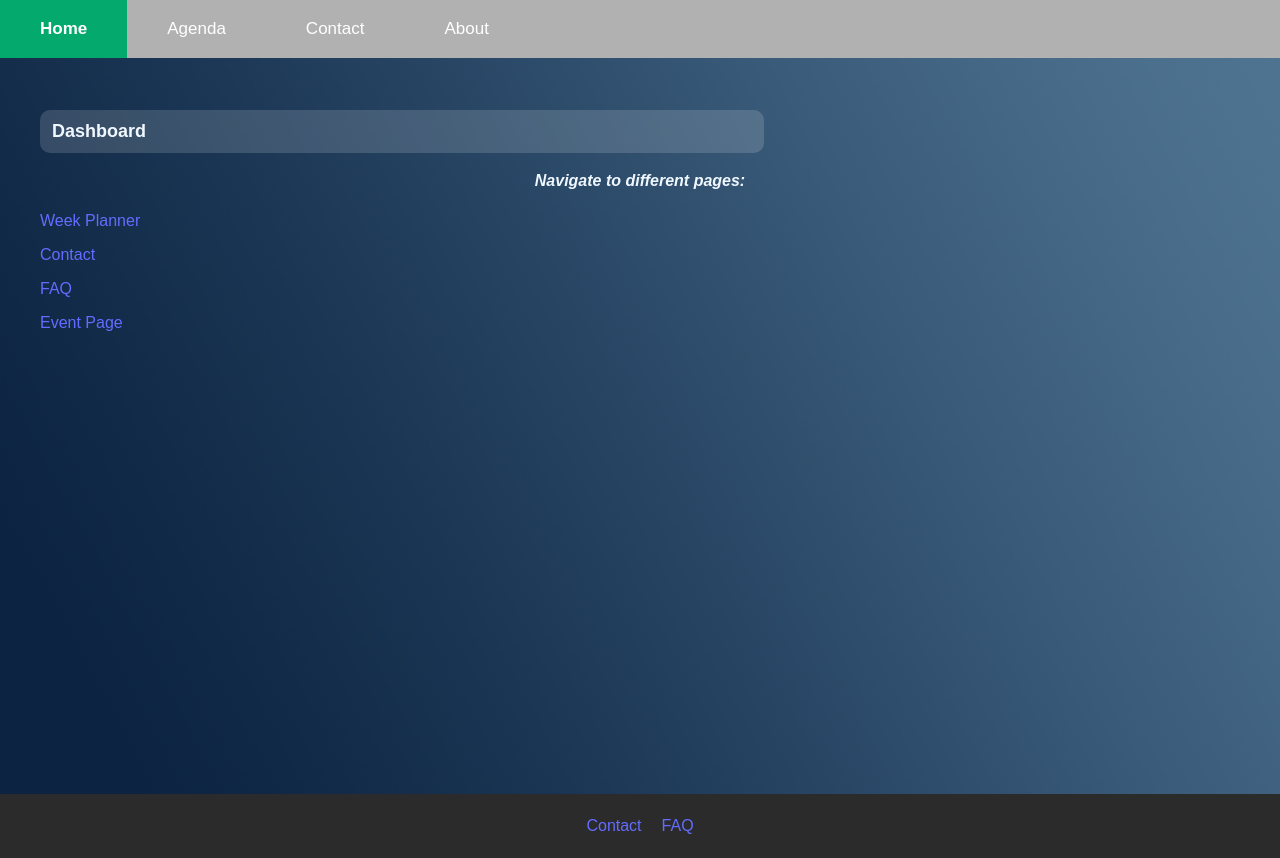
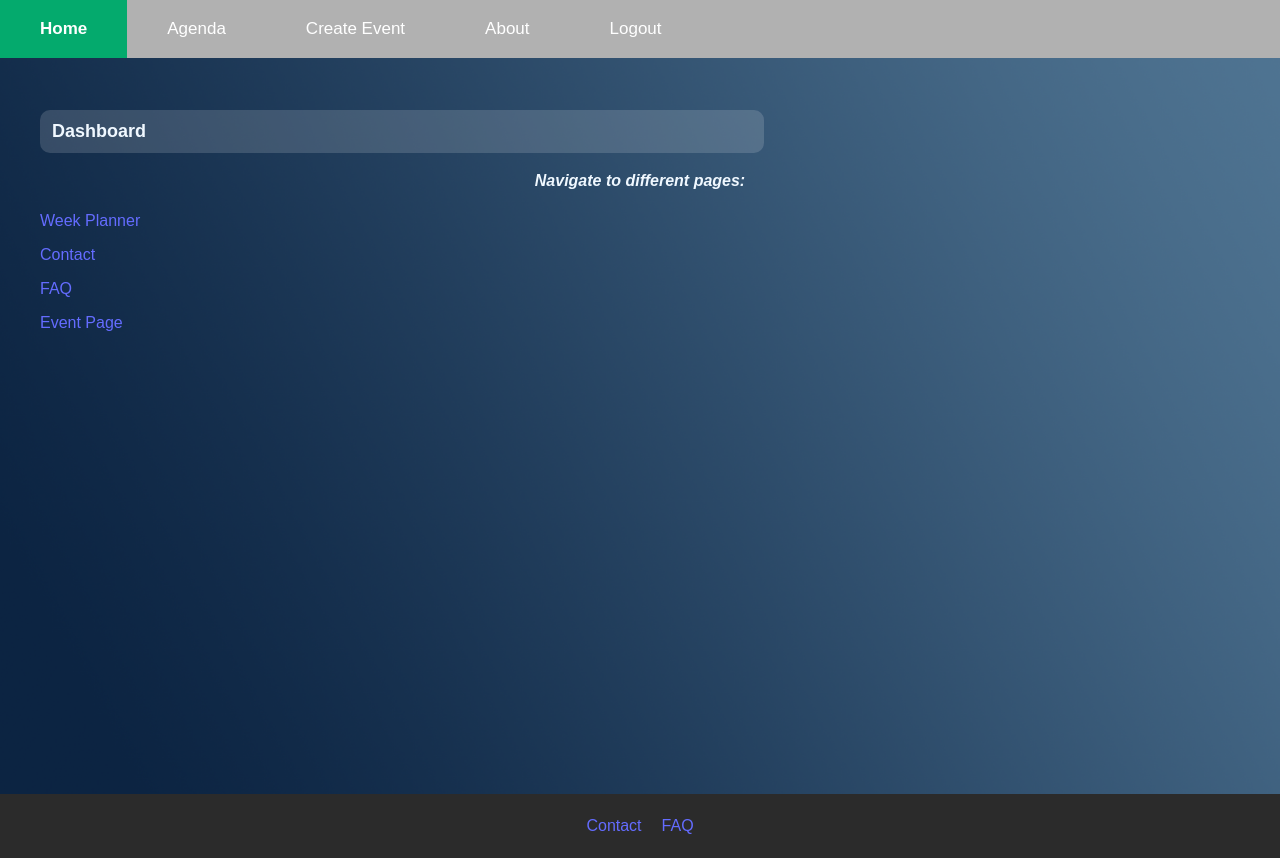
Before and after one commit to SamLaumans/WAD, a React (Vite) app in the folder Frontend/OfficeCalendar.Frontend/: page / in a window 1280 px wide. Built offline with nearby package versions, Linux system fonts and the light colour scheme; the HTML template or start-up script is replaced by a standard one.

Commit message:
some more changes

```diff
--- a/Frontend/OfficeCalendar.Frontend/src/pages/toolbar/Toolbar.tsx
+++ b/Frontend/OfficeCalendar.Frontend/src/pages/toolbar/Toolbar.tsx
@@ -2,17 +2,18 @@ import React from 'react';
 import { Link, useLocation } from 'react-router-dom';
 import './Toolbar.css';
 
-const Header: React.FC = () => {
+const Toolbar: React.FC = () => {
     const location = useLocation();
 
     return (
         <div className="toolbar">
             <Link to="/" className={location.pathname === '/' ? 'active' : ''}>Home</Link>
-            <Link to="/agenda" className={location.pathname === '/agenda' ? 'active' : ''}>Agenda</Link>
-            <Link to="/contact" className={location.pathname === '/contact' ? 'active' : ''}>Contact</Link>
+            <Link to="/weekplanner" className={location.pathname === '/weekplanner' ? 'active' : ''}>Agenda</Link>
+            <Link to="/create-event" className={location.pathname === '/create-event' ? 'active' : ''}>Create Event</Link>
             <Link to="/about" className={location.pathname === '/about' ? 'active' : ''}>About</Link>
+            <Link to="/logout" className={location.pathname === '/logout' ? 'active' : ''}>Logout</Link>
         </div>
     );
 };
 
-export default Header;
+export default Toolbar;
```
Also changed, not shown: Frontend/OfficeCalendar.Frontend/src/pages/create-event/EventModal.css (added).
